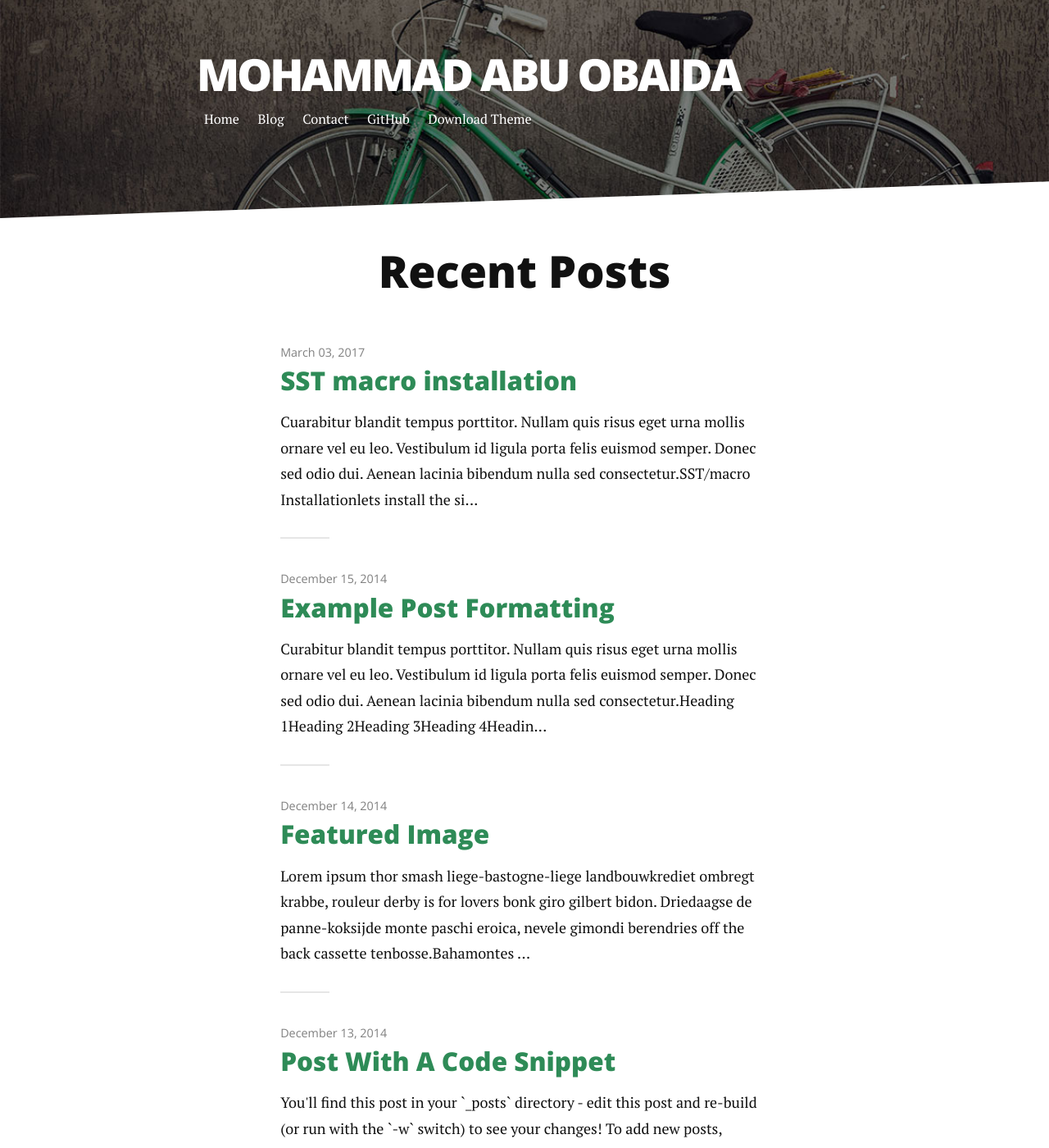
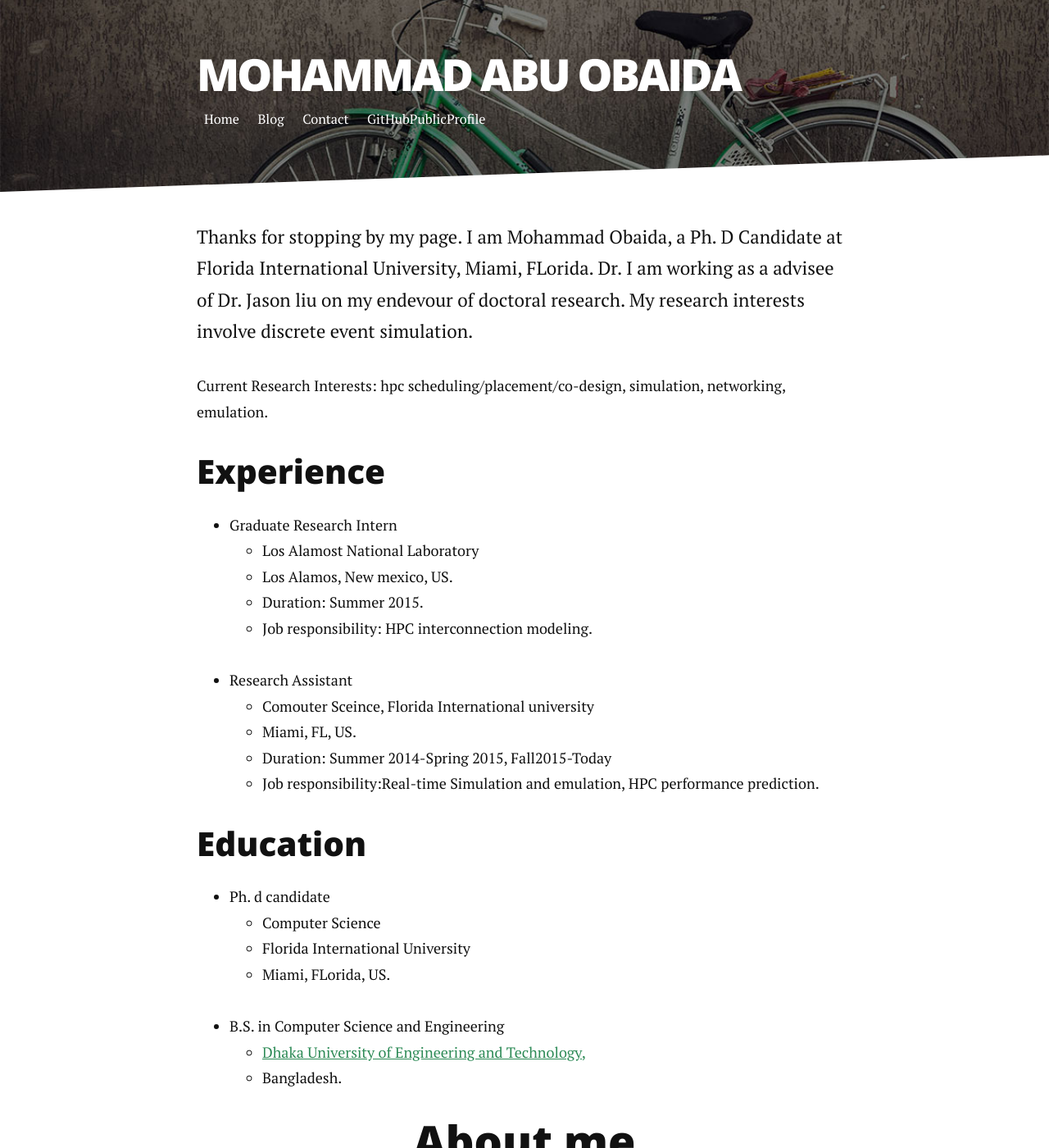
Before and after one commit to summonersRift/summonersrift.github.io, a Jekyll site: the page built from index.html, in a window 1280 px wide and 1400 px high. Shown: the whole window at 82% size. Built offline with Jekyll 4.4.1, drawn with Linux system fonts in a browser that asks for light colours; nearby versions of some CDN libraries; the list of posts is cut into pages by our own code; some of the changed text lies outside the part shown.

Commit message:
summonersrift.github.io: restructuring of index and blogs

```diff
--- a/_includes/header.html
+++ b/_includes/header.html
@@ -8,8 +8,7 @@
                      <a href="{{ link.url | prepend: site.baseurl }}">{{ link.title }}</a>
                  </li>
                  {% endfor %}
-                 <li> <a href="https://github.com/brianmaierjr/long-haul" target="_blank">GitHub</a></li>
-                 <li><a href="https://github.com/brianmaierjr/long-haul/archive/master.zip">Download Theme</a></li>
+                 <li> <a href="https://github.com/summonersrift" target="_blank">GitHubPublicProfile</a></li>
              </ul>
          </nav>
      </div>
--- a/index.html
+++ b/index.html
@@ -1,26 +1,48 @@
 ---
 layout: default
-title: Long Haul
+title: Obaida says Hi
 ---
 
-<div class="home" id="home">
-  <h1 class="pageTitle">Recent Posts</h1>
-  <ul class="posts noList">
-    {% for post in paginator.posts %}
-      <li>
-        <span class="date">{{ post.date | date: '%B %d, %Y' }}</span>
-        <h3><a class="post-link" href="{{ post.url | prepend: site.baseurl }}">{{ post.title }}</a></h3>
-        <p class="description">{% if post.description %}{{ post.description | strip_html | strip_newlines | truncate: 250 }}{% else %}{{ post.content | strip_html | strip_newlines | truncate: 250 }}{% endif %}</p>
-      </li>
-    {% endfor %}
-  </ul>
-  <!-- Pagination links -->
-  <div class="pagination">
-    {% if paginator.previous_page %}
-      <a href="{{ paginator.previous_page_path | prepend: site.baseurl }}" class="previous button__outline">Newer Posts</a>
-    {% endif %}
-    {% if paginator.next_page %}
-      <a href="{{ paginator.next_page_path | prepend: site.baseurl }}" class="next button__outline">Older Posts</a>
-    {% endif %}
-  </div>
+<div class="home" id ="home">
+        <p class="intro">Thanks for stopping by my page. I am Mohammad Obaida, a Ph. D Candidate at Florida International University, Miami, FLorida. Dr. I am working as a  advisee of Dr. Jason liu on my endevour of doctoral research. My research interests involve discrete event simulation.</p>
+        <p>Current Research Interests: hpc scheduling/placement/co-design, simulation, networking, emulation.</p>
+        <h2>Experience</h2>
+        <ul>
+             <li>Graduate Research Intern
+                  <ul>
+                    <li>Los Alamost National Laboratory</li>
+                    <li>Los Alamos, New mexico, US.</li>
+                    <li>Duration: Summer 2015.</li>
+                    <li>Job responsibility: HPC interconnection modeling.</li>
+                  </ul>
+             </li>
+             <li>Research Assistant
+                  <ul>
+                    <li>Comouter Sceince, Florida International university</li>
+                    <li>Miami, FL, US.</li>
+                    <li>Duration: Summer 2014-Spring 2015, Fall2015-Today</li>
+                    <li>Job responsibility:Real-time Simulation and emulation, HPC performance prediction.</li>
+                  </ul>
+             </li>
+
+        </ul>
+
+        <h2>Education</h2>
+        <ul>
+             <li>Ph. d candidate
+                  <ul>
+                    <li>Computer Science</li>
+                    <li>Florida International University</li>
+                    <li>Miami, FLorida, US.</li>
+                  </ul>
+             </li>
+             <li>B.S. in Computer Science and Engineering
+                  <ul>
+                    <li><a href="http://duet.ac.bd">Dhaka University of Engineering and Technology,</a></li>
+                    <li>Bangladesh.</li>
+                  </ul>
+             </li>
+        </ul>
+        <h1 class="pageTitle">About me</h1>
+        <img src="{{ '/assets/img/touring.jpg' | prepend: site.baseurl }}" alt="">
 </div>
```
Also changed, not shown: blogs.md (+21 -13 lines), README.md.
